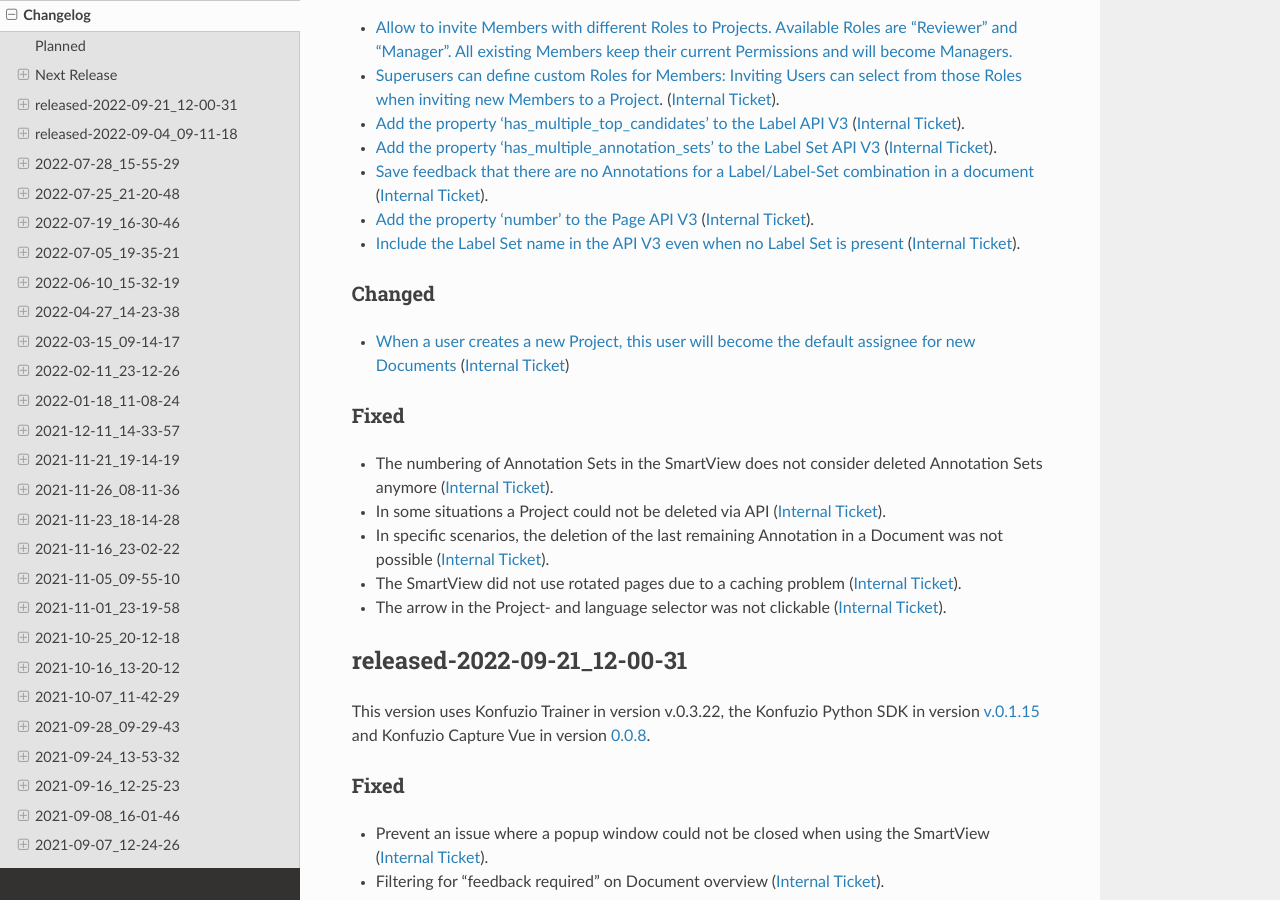
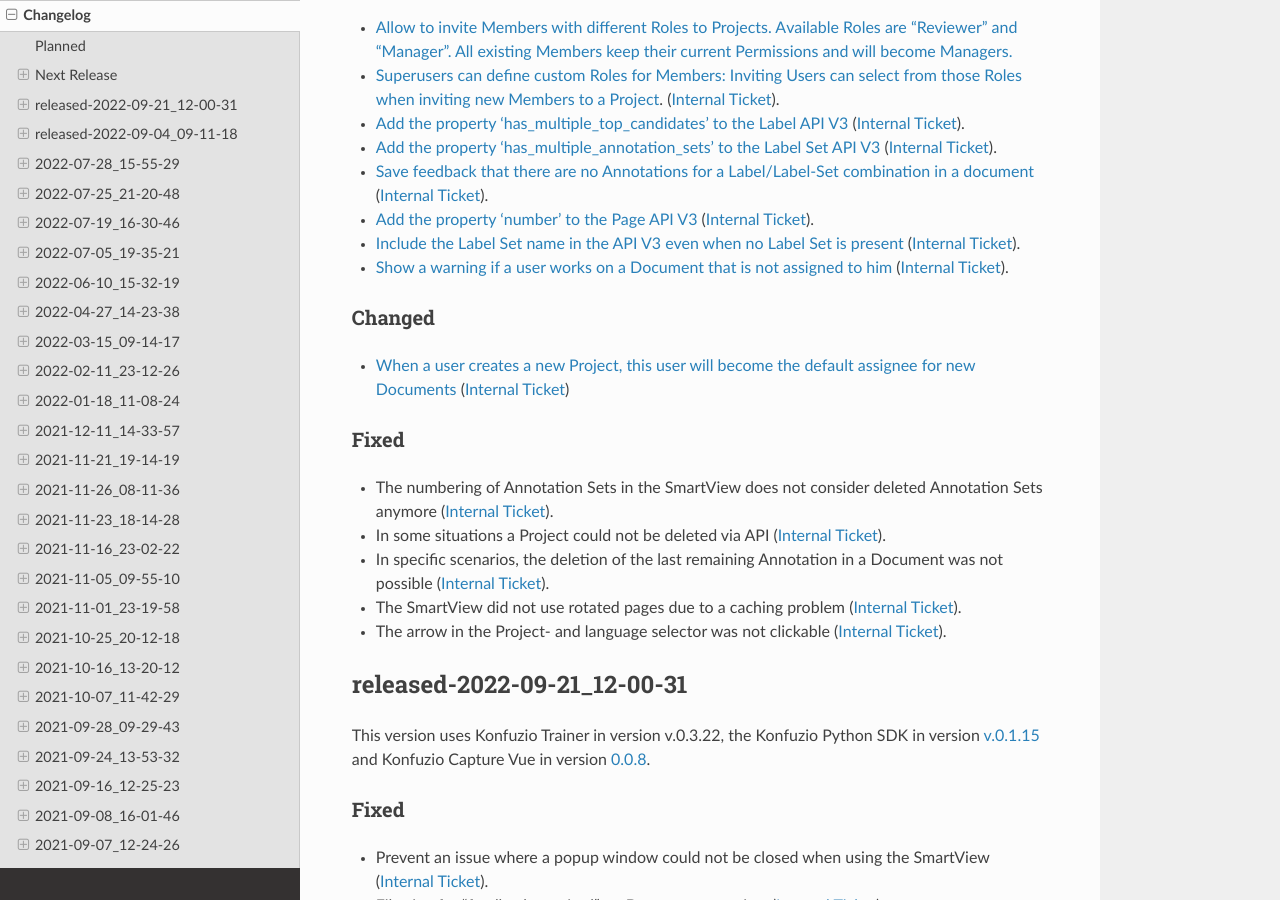
Before and after one commit to konfuzio-ai/konfuzio-sdk, a Sphinx documentation site: the page built from docs/web/changelog_app.md, in a window 1280 px wide and 900 px high, scrolled down 1170 px. Built offline with Sphinx 7.4.7 and the Read the Docs theme 2.0.0, drawn with Linux system fonts in a browser that asks for light colours.

Commit message:
Update changelog_app.md

```diff
--- a/docs/web/changelog_app.md
+++ b/docs/web/changelog_app.md
@@ -48,6 +48,7 @@
 - [Save feedback that there are no Annotations for a Label/Label-Set combination in a document](http://localhost:8000/v3/swagger/#/documents/documents_missing_annotations_list) ([Internal Ticket](https://gitlab.com/konfuzio/objectives/-/issues/9163)).
 - [Add the property 'number' to the Page API V3](https://app.konfuzio.com/v3/swagger/#/documents) ([Internal Ticket](https://gitlab.com/konfuzio/objectives/-/issues/9619)).
 - [Include the Label Set name in the API V3 even when no Label Set is present](https://app.konfuzio.com/v3/swagger/#/documents) ([Internal Ticket](https://gitlab.com/konfuzio/objectives/-/issues/9399)).
+- [Show a warning if a user works on a Document that is not assigned to him](https://help.konfuzio.com/modules/documents/index.html#assignee) ([Internal Ticket](https://gitlab.com/konfuzio/objectives/-/issues/9466)).
 
 ### Changed
 - [When a user creates a new Project, this user will become the default assignee for new Documents](https://help.konfuzio.com/modules/projects/index.html#default-assignee) ([Internal Ticket](https://gitlab.com/konfuzio/objectives/-/issues/9705))
```
